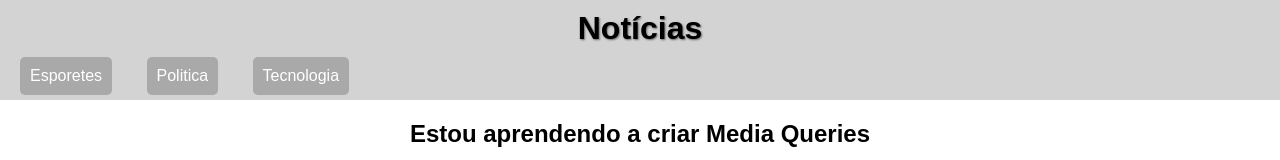
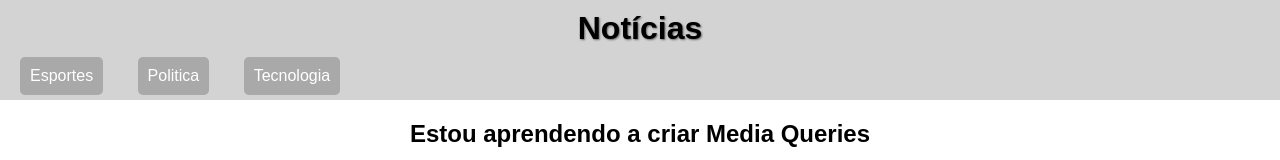
Before and after one commit to IWeyer/html-css, a plain HTML site: page Exercicios/Ex-026/mq001/index.html in a window 1280 px wide. Shown: the top 160 px of the page. Drawn offline with Linux system fonts and the light colour scheme.

Commit message:
Fixed typing errors

```diff
--- a/Exercicios/Ex-026/mq001/index.html
+++ b/Exercicios/Ex-026/mq001/index.html
@@ -12,7 +12,7 @@
         <h1>Notícias</h1>
         <menu>
             <ul>
-                <li>Esporetes</li>
+                <li>Esportes</li>
                 <li>Politica</li>
                 <li>Tecnologia</li>
             </ul>
```
